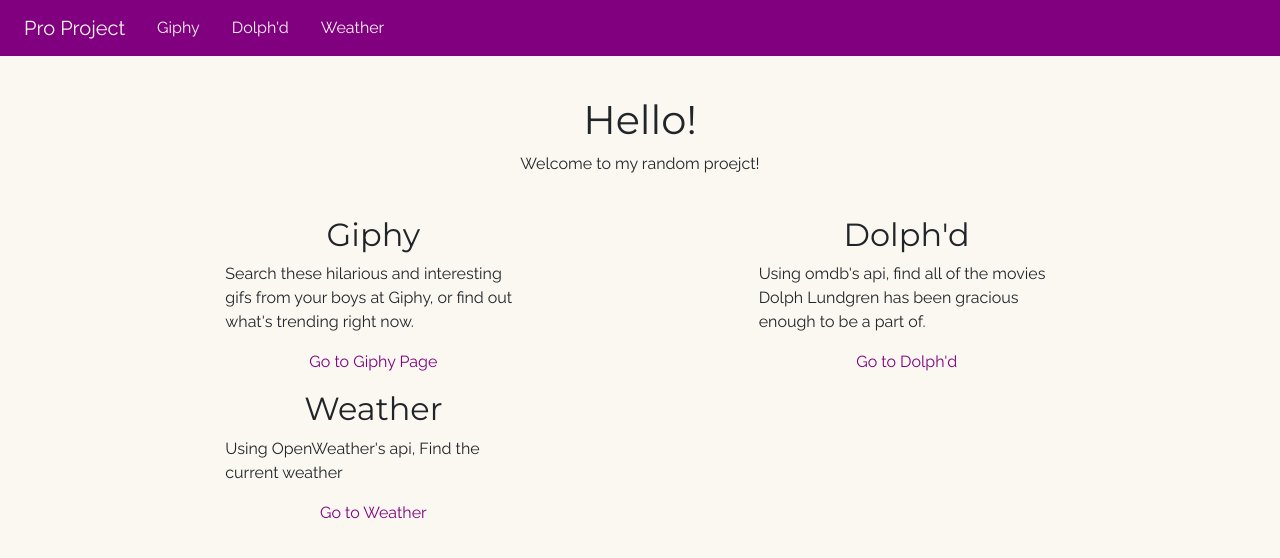
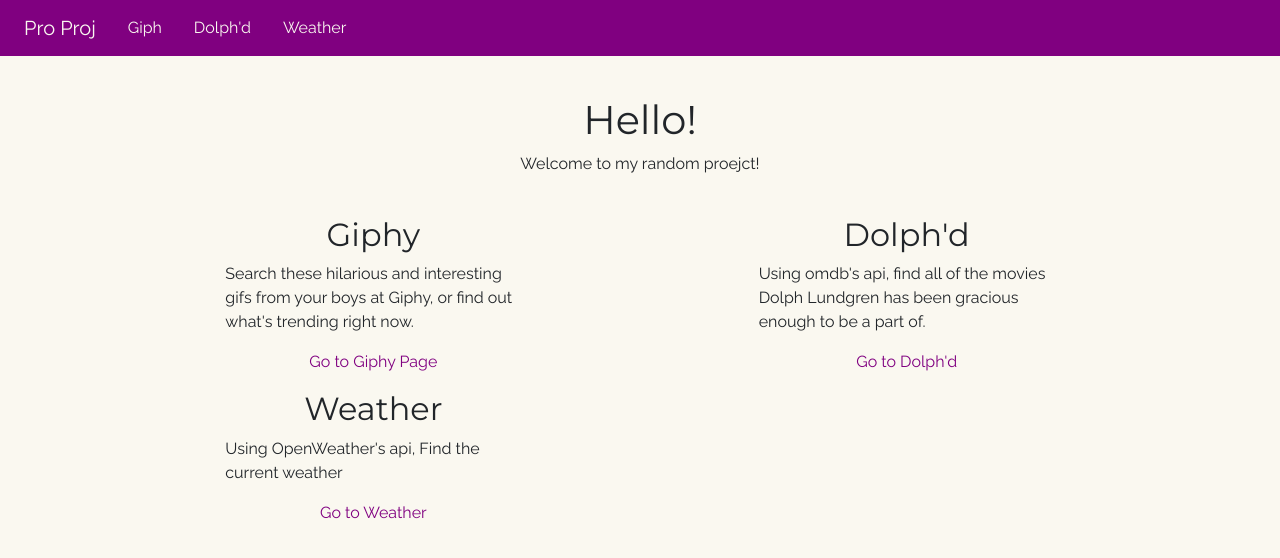
Before and after one commit to jamesv28/work-project, a Vue app: page /weather in a window 1280 px wide. Shown: the top 558 px of the page. Built offline with nearby package versions, Linux system fonts and the light colour scheme.

Commit message:
fixed header

```diff
--- a/src/components/AppHeader.vue
+++ b/src/components/AppHeader.vue
@@ -2,8 +2,8 @@
 <header class="row">
   <nav class="navbar navbar-expand-lg ">
     <div class="container-fluid nav-container">
-      <router-link class="navbar-brand" :to="{name: 'Home'}">Pro Project</router-link>
-      <router-link class="nav-link" :to="{name: 'Giphy'}">Giphy</router-link>
+      <router-link class="navbar-brand" :to="{name: 'Home'}">Pro Proj</router-link>
+      <router-link class="nav-link" :to="{name: 'Giphy'}">Giph</router-link>
       <router-link class="nav-link" :to="{name: 'Movie'}">Dolph'd</router-link>
       <router-link class="nav-link" :to="{name: 'Weather'}">Weather</router-link>
     </div>
```
